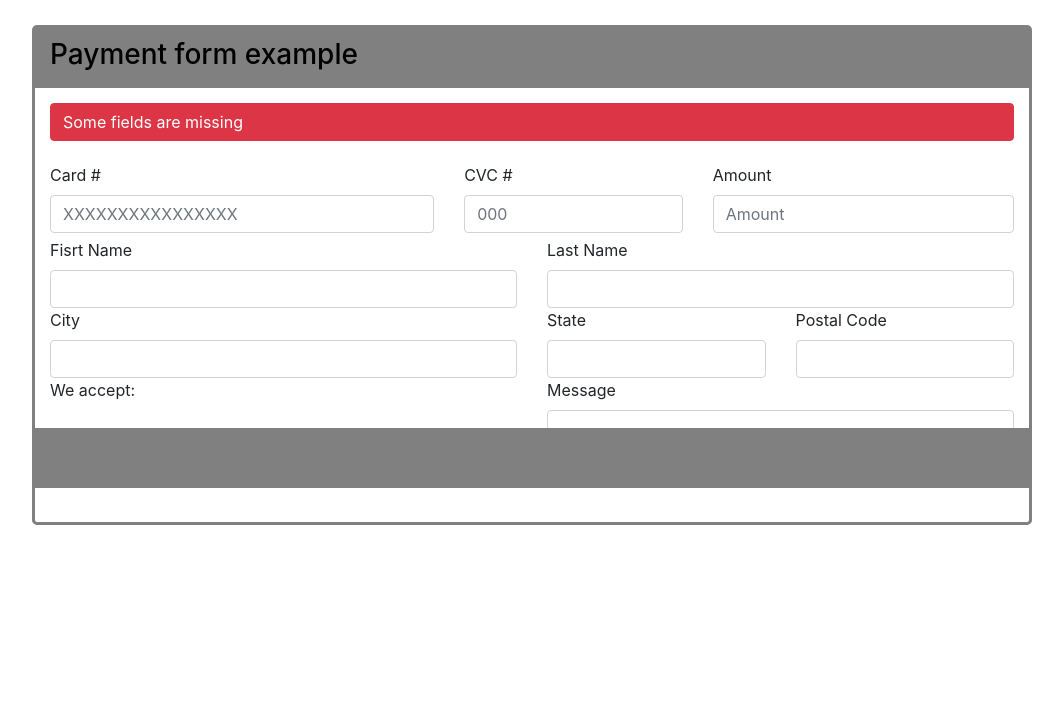
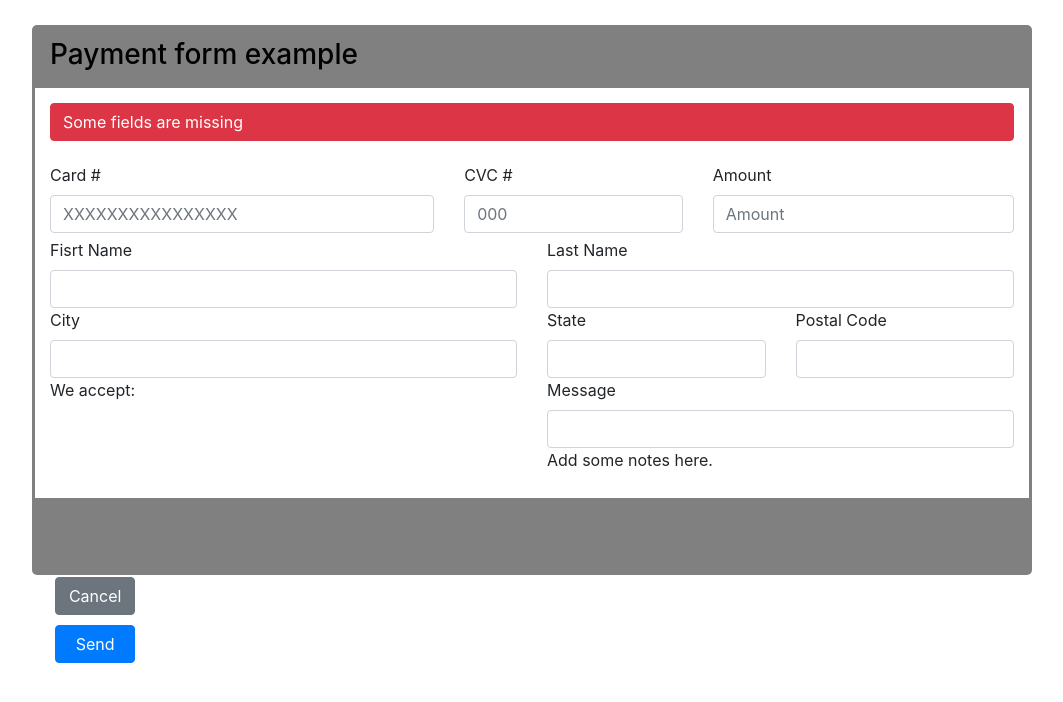
Before and after one commit to Karla9191/exercise-html5-form, a plain HTML site: page index.html in a window 1280 px wide. Shown: the whole page, without its empty margins (108-1171 px from the left). Drawn offline with nearby package versions, Linux system fonts and the light colour scheme.

Commit message:
final-cambios-domingo

```diff
--- a/index.html
+++ b/index.html
@@ -94,8 +94,10 @@
                 </div>
              </div>
 
-             <div class="col-sm-12" style="background:gray; height:60px; margin: 10px auto; padding-top: 10px;">
-                <div class="card" style="background: transparent; border: none; margin: 10px auto;">
+             <div class="col-sm-12" style="background:gray; height:60px; margin:80px auto;padding-top:74px;">
+                <div class="card" style="background: transparent; border: none;">
+                            <button type="button" class="btn btn-secondary col-sm-1" style="margin: 5px; overflow-inline: 5px;">Cancel</button>
+                            <button type="button" class="btn btn-primary col-sm-1" style="margin: 5px; float:left;">Send</button>
                 </div>
             </div>
         </div>
--- a/style.css
+++ b/style.css
@@ -1,5 +1,5 @@
 .container{
-    height: 500px;
+    height: 550px;
     width: 1000px;
     border-style: solid;
     border-color: gray;
```
